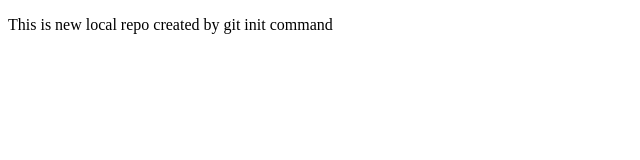
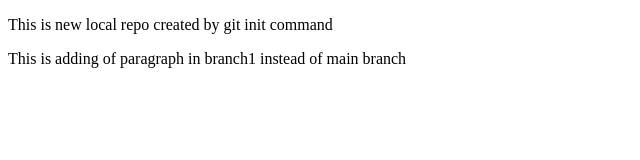
Before and after one commit to dhruvjain23/localrepo, a plain HTML site: page index.html in a window 1280 px wide. Shown: the whole page, without its empty margins (0-640 px from the left). Drawn offline with Linux system fonts and the light colour scheme.

```diff
--- a/index.html
+++ b/index.html
@@ -1,5 +1,5 @@
 <!doctype html>
 <html>
     <P>This is new local repo created by git init command </P>
-
+    <p>This is adding of paragraph in branch1 instead of main branch</p>
 </html>
```
